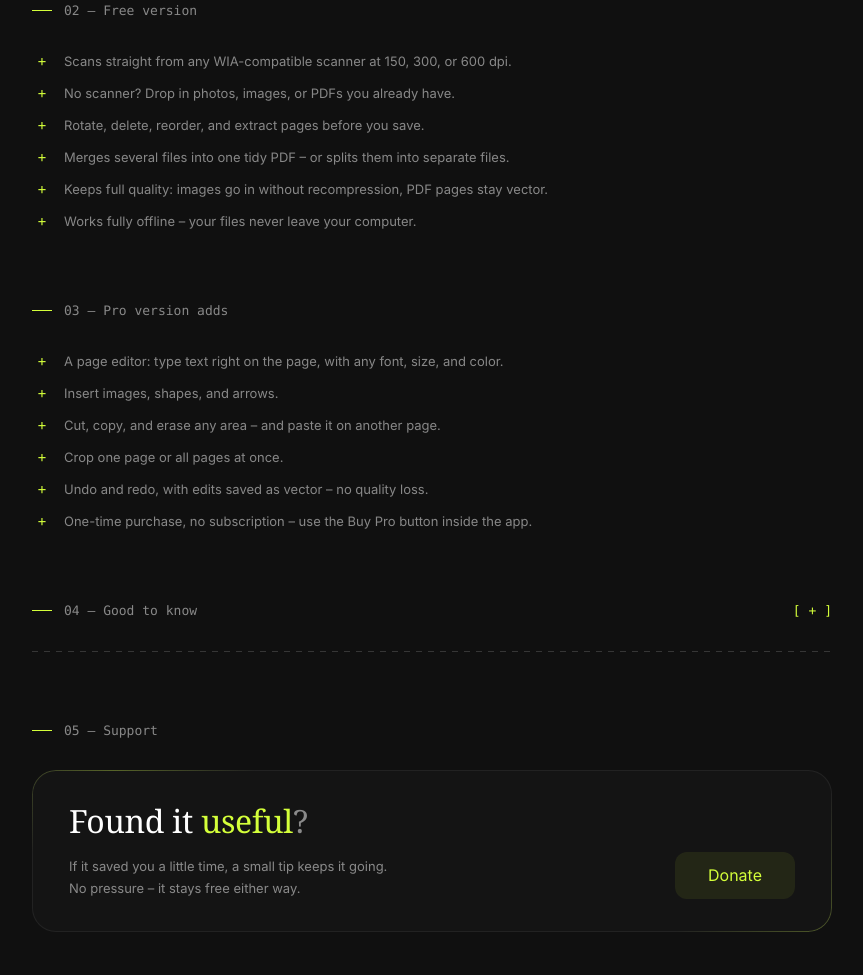
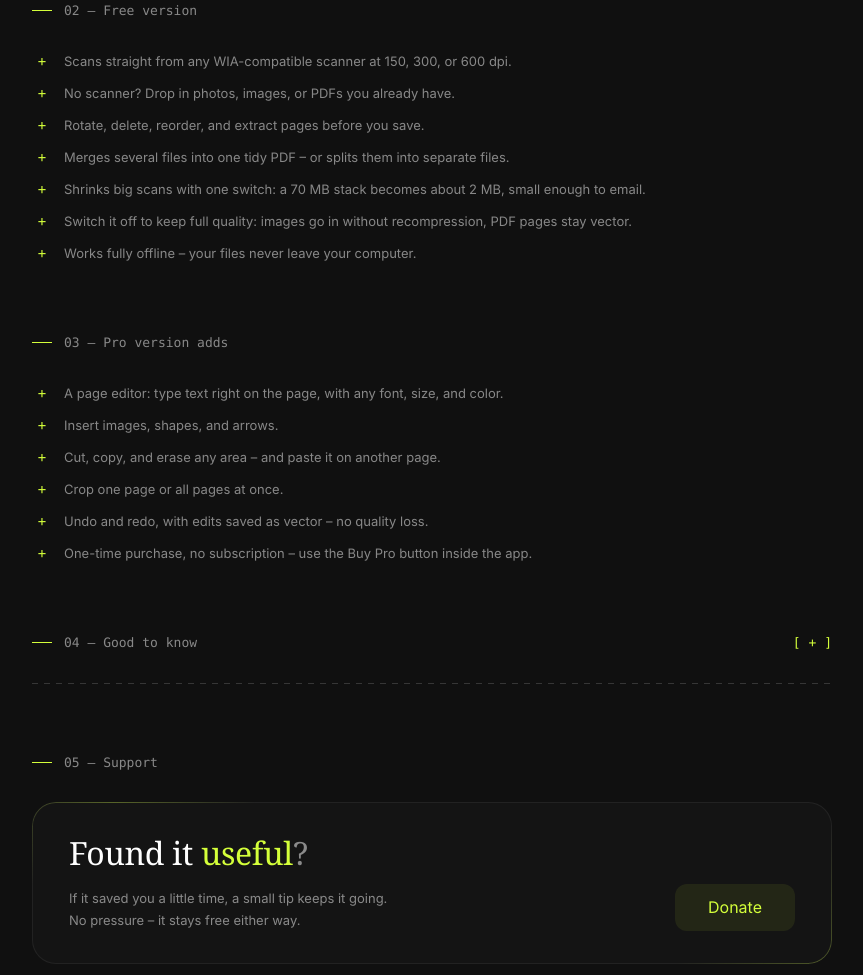
Before and after one commit to makesmewannapray/simple.things, a plain HTML site: page projects/scan_to_pdf/scan_to_pdf.html in a window 1280 px wide. Shown: the part 1094-2069 px from the top of the page, without its empty margins (208-1071 px from the left). Drawn offline with Linux system fonts and the light colour scheme.

Commit message:
ScanToPDF: Compress PDF switch in the free version
New build: "Compress PDF" (on by default) replaces "Open after saving".
Scans and scanned PDF pages are saved at 150 dpi JPEG, so a 70 MB
stack becomes about 2 MB; off keeps full lossless quality.
Page text and screenshot updated.

Co-Authored-By: Claude Opus 5.5 <noreply@anthropic.com>

```diff
--- a/projects/scan_to_pdf/scan_to_pdf.html
+++ b/projects/scan_to_pdf/scan_to_pdf.html
@@ -329,7 +329,8 @@
         <li>No scanner? Drop in photos, images, or PDFs you already have.</li>
         <li>Rotate, delete, reorder, and extract pages before you save.</li>
         <li>Merges several files into one tidy PDF – or splits them into separate files.</li>
-        <li>Keeps full quality: images go in without recompression, PDF pages stay vector.</li>
+        <li>Shrinks big scans with one switch: a 70&nbsp;MB stack becomes about 2&nbsp;MB, small enough to email.</li>
+        <li>Switch it off to keep full quality: images go in without recompression, PDF pages stay vector.</li>
         <li>Works fully offline – your files never leave your computer.</li>
       </ul>
     </section>
```
Also changed, not shown: projects/scan_to_pdf/interface.png, 1 other file.
